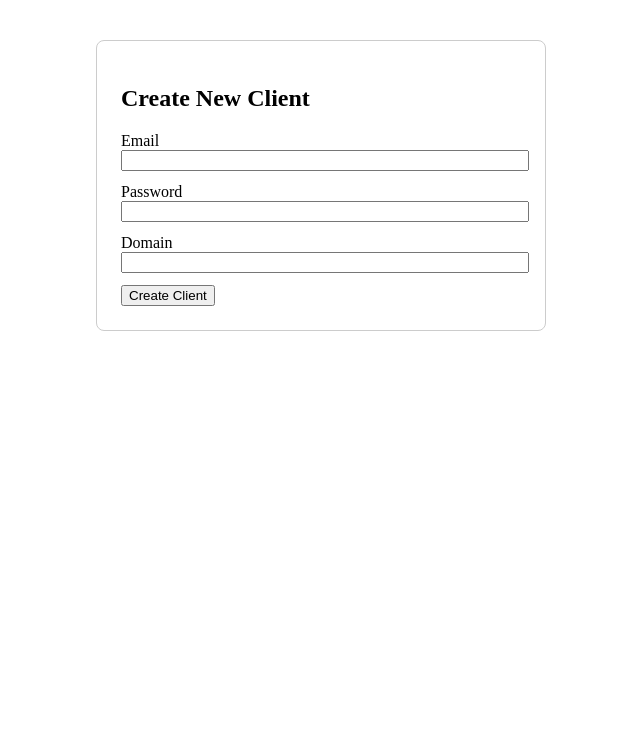
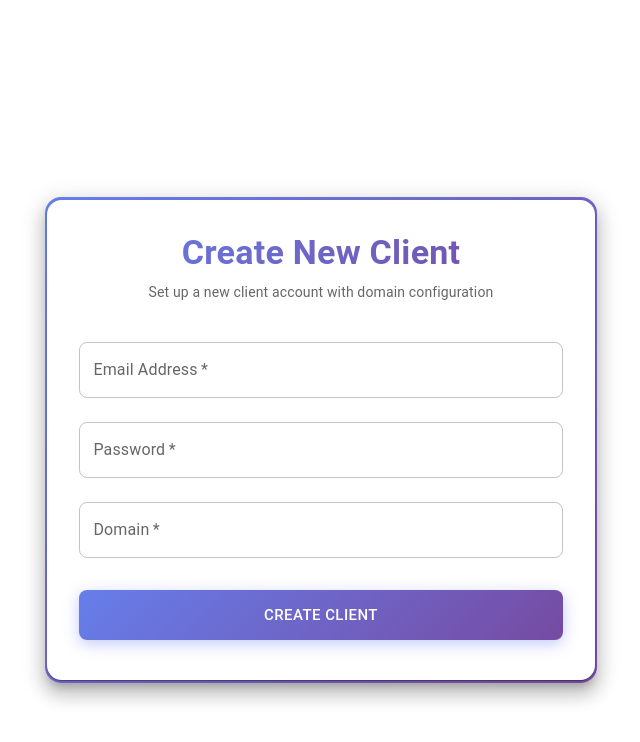
Before and after one commit to manuamarnath/creation-fe, a React (Vite) app: page / in a window 1280 px wide. Shown: the top 742 px of the page, without its empty margins (319-959 px from the left). Built offline with nearby package versions, Linux system fonts and the light colour scheme.

Commit message:
Client Creation Page Updated

```diff
--- a/src/ClientCreation.jsx
+++ b/src/ClientCreation.jsx
@@ -1,13 +1,28 @@
 import React, { useState } from "react";
+import {
+  Box,
+  Card,
+  CardContent,
+  TextField,
+  Button,
+  Typography,
+  Alert,
+  Container,
+  Paper,
+  Fade,
+  CircularProgress
+} from "@mui/material";
 
 export default function ClientCreation() {
   const [email, setEmail] = useState("");
   const [password, setPassword] = useState("");
   const [domain, setDomain] = useState("");
   const [status, setStatus] = useState("");
+  const [loading, setLoading] = useState(false);
 
   const handleSubmit = async (e) => {
     e.preventDefault();
+    setLoading(true);
     setStatus("Creating client...");
     try {
       const res = await fetch("https://hybrid-chat-be.onrender.com/api/create-client", {
@@ -23,31 +38,199 @@ export default function ClientCreation() {
       }
     } catch (err) {
       setStatus("Network error");
+    } finally {
+      setLoading(false);
     }
   };
 
+  const getAlertSeverity = () => {
+    if (status.includes("Client created!")) return "success";
+    if (status.includes("Creating client...")) return "info";
+    if (status.includes("Failed") || status.includes("Network error")) return "error";
+    return "info";
+  };
+
   return (
-    <div style={{ maxWidth: 400, margin: "40px auto", padding: 24, border: "1px solid #ccc", borderRadius: 8 }}>
-      <h2>Create New Client</h2>
-      <form onSubmit={handleSubmit}>
-        <div style={{ marginBottom: 12 }}>
-          <label>Email<br />
-            <input type="email" value={email} onChange={e => setEmail(e.target.value)} required style={{ width: "100%" }} />
-          </label>
-        </div>
-        <div style={{ marginBottom: 12 }}>
-          <label>Password<br />
-            <input type="password" value={password} onChange={e => setPassword(e.target.value)} required style={{ width: "100%" }} />
-          </label>
-        </div>
-        <div style={{ marginBottom: 12 }}>
-          <label>Domain<br />
-            <input type="text" value={domain} onChange={e => setDomain(e.target.value)} required style={{ width: "100%" }} />
-          </label>
-        </div>
-        <button type="submit">Create Client</button>
-      </form>
-      {status && <p style={{ marginTop: 16 }}>{status}</p>}
-    </div>
+    <Container maxWidth="sm">
+      <Box
+        sx={{
+          minHeight: "100vh",
+          display: "flex",
+          alignItems: "center",
+          justifyContent: "center",
+          py: 4,
+        }}
+      >
+        <Fade in timeout={800}>
+          <Paper
+            elevation={12}
+            sx={{
+              borderRadius: 4,
+              overflow: "hidden",
+              background: "linear-gradient(135deg, #667eea 0%, #764ba2 100%)",
+              p: 0.3,
+            }}
+          >
+            <Card
+              sx={{
+                borderRadius: 3.7,
+                background: "#ffffff",
+                minWidth: 400,
+              }}
+            >
+              <CardContent sx={{ p: 4 }}>
+                <Box textAlign="center" mb={3}>
+                  <Typography
+                    variant="h4"
+                    component="h2"
+                    fontWeight="bold"
+                    sx={{
+                      background: "linear-gradient(135deg, #667eea 0%, #764ba2 100%)",
+                      backgroundClip: "text",
+                      WebkitBackgroundClip: "text",
+                      color: "transparent",
+                    }}
+                  >
+                    Create New Client
+                  </Typography>
+                  <Typography variant="body2" color="text.secondary" mt={1}>
+                    Set up a new client account with domain configuration
+                  </Typography>
+                </Box>
+
+                <Box component="form" onSubmit={handleSubmit} sx={{ mt: 3 }}>
+                  <TextField
+                    fullWidth
+                    label="Email Address"
+                    type="email"
+                    value={email}
+                    onChange={(e) => setEmail(e.target.value)}
+                    required
+                    variant="outlined"
+                    margin="normal"
+                    sx={{
+                      "& .MuiOutlinedInput-root": {
+                        borderRadius: 2,
+                        "&:hover fieldset": {
+                          borderColor: "#667eea",
+                        },
+                        "&.Mui-focused fieldset": {
+                          borderColor: "#667eea",
+                        },
+                      },
+                      "& .MuiInputLabel-root.Mui-focused": {
+                        color: "#667eea",
+                      },
+                    }}
+                  />
+
+                  <TextField
+                    fullWidth
+                    label="Password"
+                    type="password"
+                    value={password}
+                    onChange={(e) => setPassword(e.target.value)}
+                    required
+                    variant="outlined"
+                    margin="normal"
+                    sx={{
+                      "& .MuiOutlinedInput-root": {
+                        borderRadius: 2,
+                        "&:hover fieldset": {
+                          borderColor: "#667eea",
+                        },
+                        "&.Mui-focused fieldset": {
+                          borderColor: "#667eea",
+                        },
+                      },
+                      "& .MuiInputLabel-root.Mui-focused": {
+                        color: "#667eea",
+                      },
+                    }}
+                  />
+
+                  <TextField
+                    fullWidth
+                    label="Domain"
+                    type="text"
+                    value={domain}
+                    onChange={(e) => setDomain(e.target.value)}
+                    required
+                    variant="outlined"
+                    margin="normal"
+                    placeholder="example.com"
+                    sx={{
+                      "& .MuiOutlinedInput-root": {
+                        borderRadius: 2,
+                        "&:hover fieldset": {
+                          borderColor: "#667eea",
+                        },
+                        "&.Mui-focused fieldset": {
+                          borderColor: "#667eea",
+                        },
+                      },
+                      "& .MuiInputLabel-root.Mui-focused": {
+                        color: "#667eea",
+                      },
+                    }}
+                  />
+
+                  <Button
+                    type="submit"
+                    fullWidth
+                    variant="contained"
+                    size="large"
+                    disabled={loading}
+                    sx={{
+                      mt: 3,
+                      mb: 2,
+                      py: 1.5,
+                      borderRadius: 2,
+                      background: "linear-gradient(135deg, #667eea 0%, #764ba2 100%)",
+                      boxShadow: "0 4px 15px 0 rgba(102, 126, 234, 0.4)",
+                      "&:hover": {
+                        background: "linear-gradient(135deg, #5a67d8 0%, #6b46a3 100%)",
+                        boxShadow: "0 6px 20px 0 rgba(102, 126, 234, 0.6)",
+                        transform: "translateY(-2px)",
+                      },
+                      "&:disabled": {
+                        background: "rgba(0, 0, 0, 0.12)",
+                      },
+                      transition: "all 0.3s ease",
+                    }}
+                  >
+                    {loading ? (
+                      <Box display="flex" alignItems="center" gap={1}>
+                        <CircularProgress size={20} color="inherit" />
+                        Creating Client...
+                      </Box>
+                    ) : (
+                      "Create Client"
+                    )}
+                  </Button>
+                </Box>
+
+                {status && (
+                  <Fade in timeout={300}>
+                    <Alert
+                      severity={getAlertSeverity()}
+                      sx={{
+                        mt: 2,
+                        borderRadius: 2,
+                        "& .MuiAlert-icon": {
+                          alignItems: "center",
+                        },
+                      }}
+                    >
+                      {status}
+                    </Alert>
+                  </Fade>
+                )}
+              </CardContent>
+            </Card>
+          </Paper>
+        </Fade>
+      </Box>
+    </Container>
   );
 }
```
